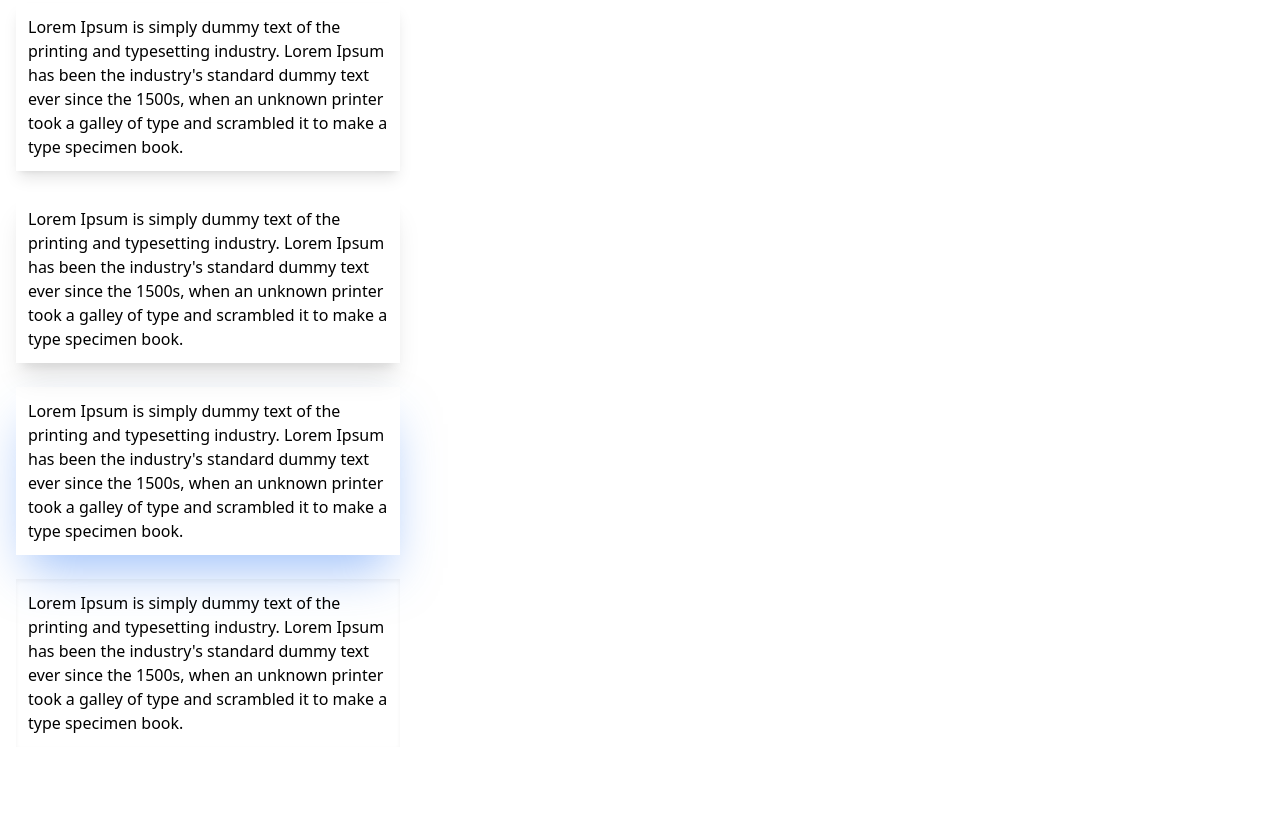
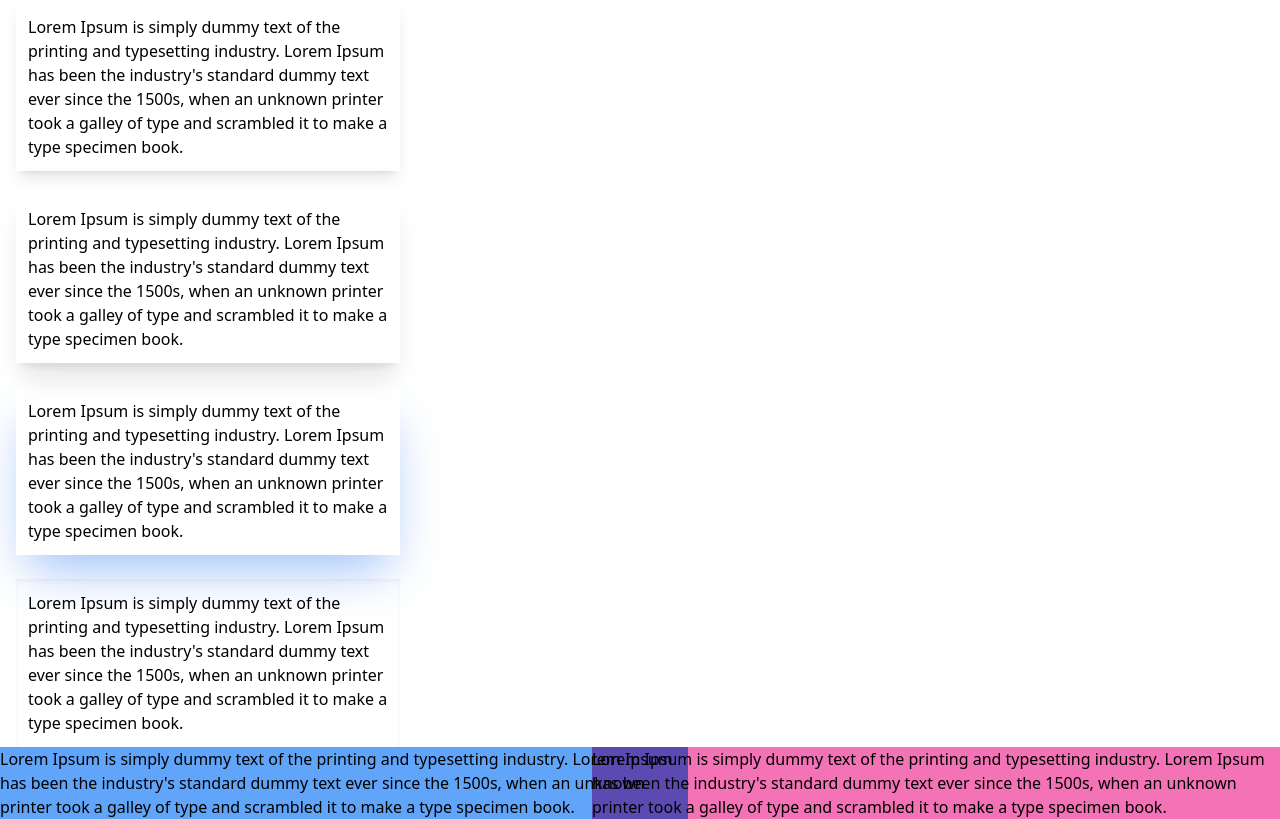
Before and after one commit to kemsguy7/tailwind-css, a plain HTML site: page tailwind-sandbox-starter/07-backgrounds-shadows/index.html in a window 1280 px wide. Shown: the part 565-1384 px from the top of the page. Before the commit the page ends 1312 px from the top, so only its background shows below. Drawn offline with nearby package versions, Linux system fonts and the light colour scheme.

Commit message:
added mix blend

```diff
--- a/tailwind-sandbox-starter/07-backgrounds-shadows/index.html
+++ b/tailwind-sandbox-starter/07-backgrounds-shadows/index.html
@@ -36,6 +36,14 @@
 
 
     <!-- Mix Blend -->
+    <div class="flex justify-center -space-x-24">
+      <div class="mix-blend-multiply bg-blue-400">
+          Lorem Ipsum is simply dummy text of the printing and typesetting industry. Lorem Ipsum has been the industry's standard dummy text ever since the 1500s, when an unknown printer took a galley of type and scrambled it to make a type specimen book.
+      </div>
+      <div class="mix-blend-multiply bg-pink-400">
+        Lorem Ipsum is simply dummy text of the printing and typesetting industry. Lorem Ipsum has been the industry's standard dummy text ever since the 1500s, when an unknown printer took a galley of type and scrambled it to make a type specimen book.
+    </div>
+    </div>
   </body>
 </html>
 
```
